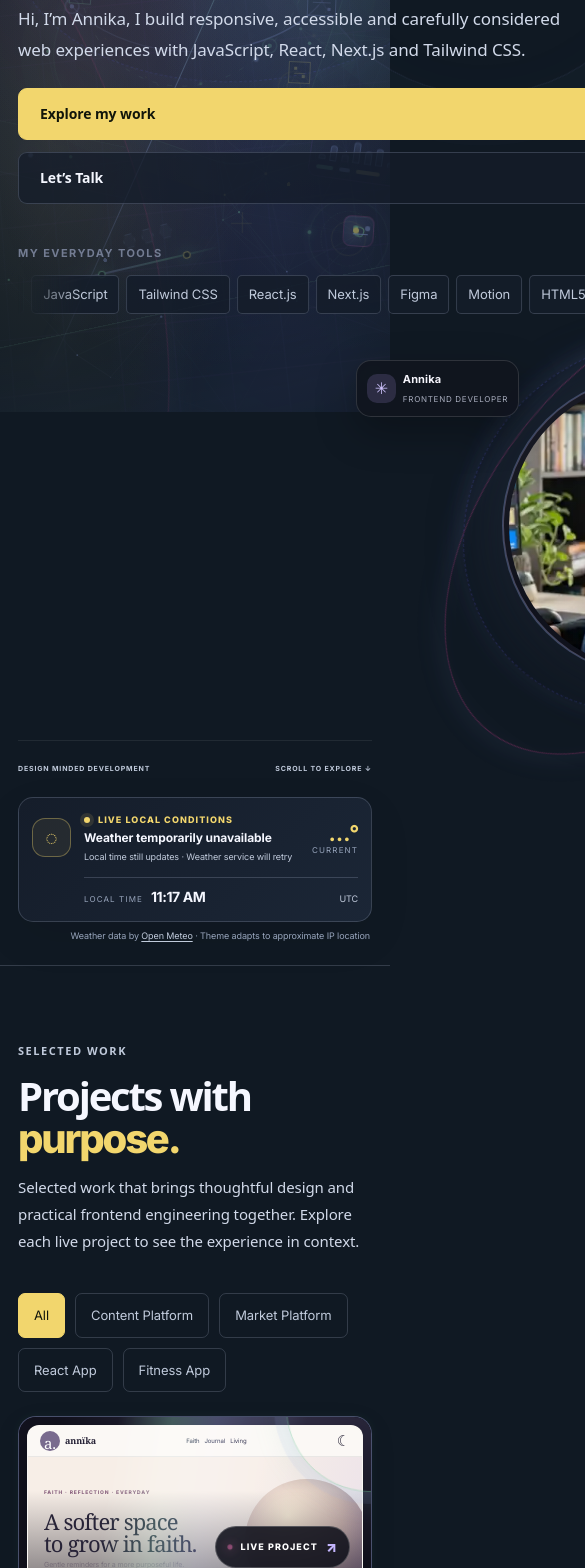
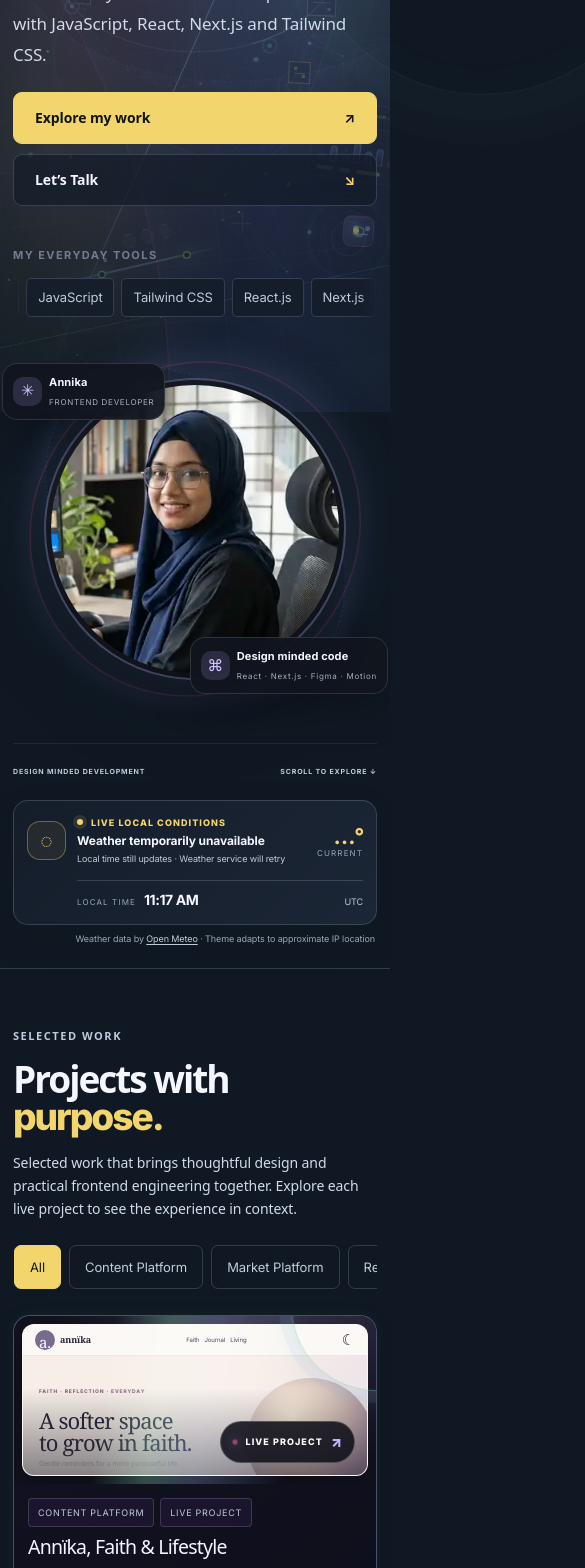
Before and after one commit to samscaleup777/anika-portfolio, a Next.js app: page / in a window 390 px wide. Shown: the part 432-2000 px from the top of the page, 585 px wide, since content can reach past the window. Built offline with nearby package versions, Linux system fonts and the light colour scheme; no server answers.

Commit message:
Improve mobile layout and visible project previews with touch tilt styles

```diff
--- a/src/app/globals.css
+++ b/src/app/globals.css
@@ -1517,3 +1517,193 @@ html,body,.portfolio-root,.portfolio-root *{font-family:'Inter',ui-sans-serif,sy
     opacity: 1;
   }
 }
+
+
+/* Final mobile layout fit and touch-tilt tuning — 2026-10-28 */
+html, body {
+  max-width: 100%;
+}
+.portfolio-root {
+  width: 100%;
+  max-width: 100%;
+  overflow-x: clip;
+}
+.portfolio-root .project-grid > .project-card {
+  min-width: 0;
+  transform-style: preserve-3d;
+  transform-origin: center center;
+}
+@media (max-width: 700px) {
+  .portfolio-root .container {
+    width: calc(100% - 32px);
+    max-width: none;
+  }
+  .portfolio-root .section {
+    padding-top: 58px;
+    padding-bottom: 58px;
+  }
+  .portfolio-root .section-heading {
+    gap: 12px;
+    margin-bottom: 22px;
+  }
+  .portfolio-root .section-heading h2 {
+    font-size: clamp(36px, 9.5vw, 54px);
+    line-height: 1.02;
+    overflow-wrap: anywhere;
+  }
+  .portfolio-root .section-intro {
+    max-width: 100%;
+    font-size: 14px;
+    line-height: 1.65;
+  }
+  .portfolio-root .filters {
+    display: flex;
+    flex-wrap: nowrap;
+    gap: 8px;
+    max-width: 100%;
+    overflow-x: auto;
+    overflow-y: hidden;
+    padding: 2px 1px 10px;
+    margin-bottom: 16px;
+    -webkit-overflow-scrolling: touch;
+    scrollbar-width: thin;
+  }
+  .portfolio-root .filters .filter {
+    flex: 0 0 auto;
+    max-width: 82vw;
+    white-space: nowrap;
+  }
+  .portfolio-root .project-grid {
+    display: grid;
+    grid-template-columns: minmax(0, 1fr) !important;
+    gap: 16px;
+    width: 100%;
+  }
+  .portfolio-root .project-grid > .project-card {
+    width: 100%;
+    max-width: 100%;
+    margin: 0;
+    border-radius: 17px;
+    transform-style: preserve-3d;
+    -webkit-tap-highlight-color: transparent;
+  }
+  /* Keep the project preview visible on touch devices; hover is not a mobile interaction. */
+  .portfolio-root .project-grid > .project-card > .project-art,
+  .portfolio-root .project-grid > .project-card:hover > .project-art,
+  .portfolio-root .project-grid > .project-card:focus-within > .project-art {
+    height: 190px;
+    min-height: 190px;
+    padding: 8px;
+  }
+  .portfolio-root .project-grid > .project-card > .project-info {
+    padding: 16px;
+  }
+  .portfolio-root .project-info h3 {
+    font-size: clamp(17px, 5vw, 21px);
+    overflow-wrap: anywhere;
+  }
+  .portfolio-root .project-info p {
+    font-size: 13px;
+    line-height: 1.62;
+    display: block;
+    overflow: visible;
+  }
+  .portfolio-root .project-stack {
+    gap: 6px;
+    flex-wrap: wrap;
+  }
+  .portfolio-root .project-info .project-sound-button {
+    min-height: 34px;
+    font-size: 11px;
+  }
+  .portfolio-root .project-live-link {
+    min-height: 38px;
+    display: inline-flex;
+    align-items: center;
+  }
+  /* Touch drag is handled by passive JS listeners; normal page scrolling remains available. */
+  .portfolio-root .project-grid > .project-card {
+    touch-action: pan-y pinch-zoom;
+    transition: border-color .22s ease, box-shadow .22s ease;
+  }
+  .portfolio-root .project-grid > .project-card.is-tilting {
+    transition: border-color .18s ease, box-shadow .18s ease !important;
+    will-change: transform;
+  }
+  .portfolio-root .project-grid > .project-card.is-tilting > .project-art,
+  .portfolio-root .project-grid > .project-card.is-tilting > .project-info {
+    transform: translateZ(5px);
+  }
+  .portfolio-root .hero-grid {
+    grid-template-columns: minmax(0, 1fr);
+  }
+  .portfolio-root .hero-copy,
+  .portfolio-root .hero-portrait {
+    min-width: 0;
+    width: 100%;
+  }
+  .portfolio-root .hero-copy h1 {
+    font-size: clamp(45px, 11.8vw, 70px);
+    overflow-wrap: anywhere;
+  }
+  .portfolio-root .stack-strip > div {
+    flex-wrap: wrap;
+  }
+  .portfolio-root .live-weather {
+    grid-template-columns: 38px minmax(0, 1fr) auto;
+    width: 100%;
+    min-width: 0;
+  }
+  .portfolio-root .weather-copy,
+  .portfolio-root .weather-temperature,
+  .portfolio-root .weather-clock {
+    min-width: 0;
+  }
+  .portfolio-root .about-grid,
+  .portfolio-root .contact-card-expanded {
+    grid-template-columns: minmax(0, 1fr);
+  }
+  .portfolio-root .social-grid,
+  .portfolio-root .tech-stack-grid,
+  .portfolio-root .process-grid {
+    grid-template-columns: repeat(2, minmax(0, 1fr));
+  }
+}
+@media (max-width: 420px) {
+  .portfolio-root .container {
+    width: calc(100% - 26px);
+  }
+  .portfolio-root .site-header {
+    padding-inline: 13px;
+  }
+  .portfolio-root .brand b {
+    font-size: 14px;
+  }
+  .portfolio-root .brand small {
+    font-size: 8px;
+  }
+  .portfolio-root .project-grid > .project-card > .project-art,
+  .portfolio-root .project-grid > .project-card:hover > .project-art,
+  .portfolio-root .project-grid > .project-card:focus-within > .project-art {
+    height: 168px;
+    min-height: 168px;
+  }
+  .portfolio-root .project-grid > .project-card > .project-info {
+    padding: 14px;
+  }
+  .portfolio-root .project-info p {
+    font-size: 12px;
+  }
+  .portfolio-root .social-grid,
+  .portfolio-root .tech-stack-grid,
+  .portfolio-root .process-grid {
+    grid-template-columns: minmax(0, 1fr);
+  }
+  .portfolio-root .actions {
+    gap: 10px;
+    flex-wrap: wrap;
+  }
+  .portfolio-root .actions .button {
+    min-width: 0;
+  }
+}
```
